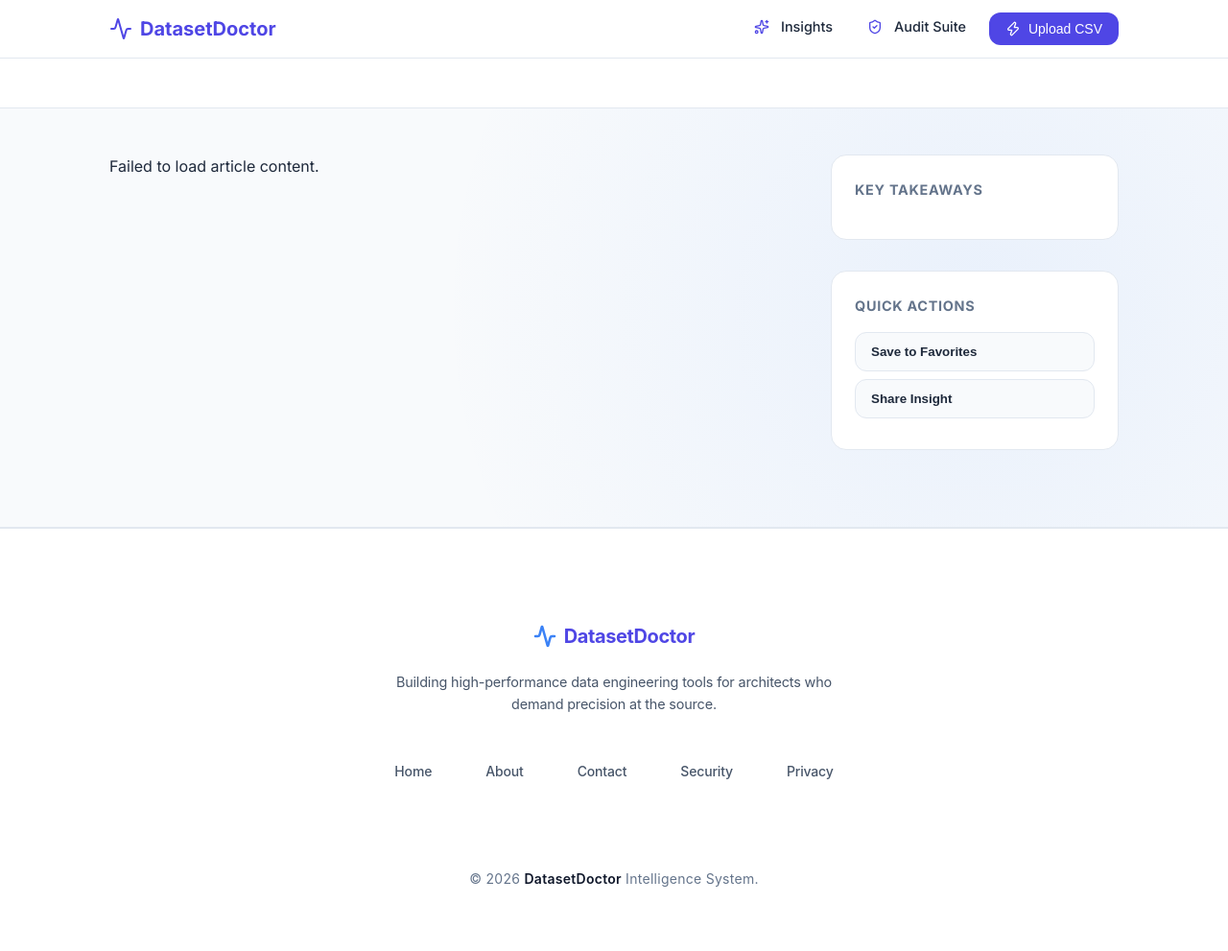
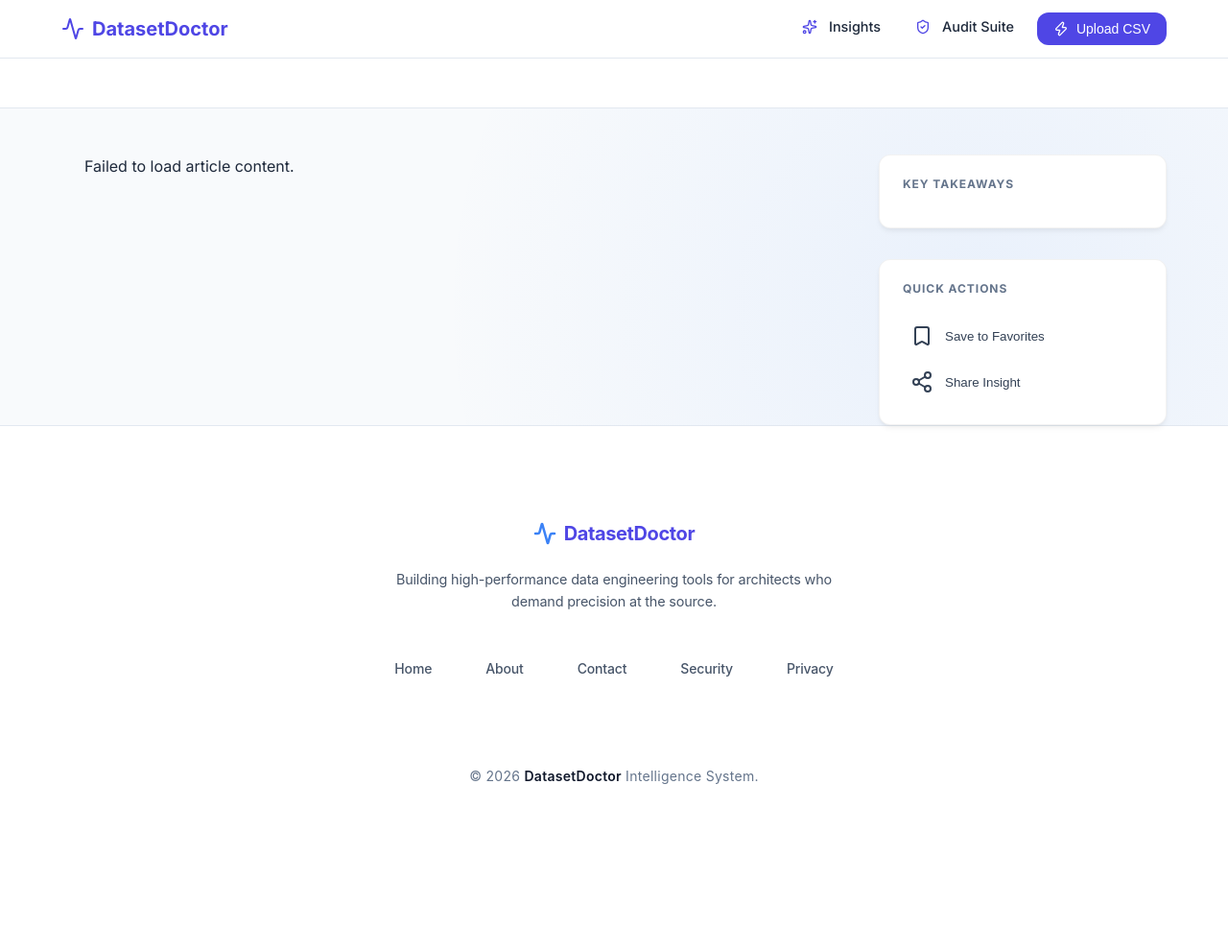
Before and after one commit to epythonlab2/DatasetDoctor, a FastAPI app: page /insights/1 in a window 1280 px wide. Shown: the whole page at 96% size. After the commit the page ends 817 px from the top, so only its background shows below. Run offline with FastAPI, Linux system fonts and the light colour scheme; data that the repository does not hold is empty; some libraries are stand-ins or nearby versions.

Commit message:
updating insight details ui

```diff
--- a/datasetdoctor/api/schemas.py
+++ b/datasetdoctor/api/schemas.py
@@ -10,6 +10,8 @@ class Insight(BaseModel):
     category: str
     content: str
     slug: str
+    featured: bool
+    takeaways: str
     image_url: str
     created_at: Optional[datetime] = None
 
--- a/static/css/insights.css
+++ b/static/css/insights.css
@@ -40,7 +40,13 @@
 }
 
 
-
+/* Layout Wrapper */
+.dashboard-wrapper {
+    max-width: var(--max-width); /* 1100px */
+    margin: 0 auto;
+    width: 100%;
+    padding: 0 var(--gutter);
+}
 
 /* Ensure the hero-section respects the fixed header */
 .hero-section {
@@ -980,14 +986,6 @@ a { text-decoration: none; }
     border-bottom: 1px solid var(--border);
 }
 
-.content-width {
-    max-width: var(--max-width-content);
-    margin: 0 auto;
-    padding: 0 var(--gutter);
-    transition: opacity 0.3s ease-in-out;
-}
-
-
 .category-badge {
     display: inline-flex;
     padding: 0.4rem 1rem;
@@ -1037,10 +1035,19 @@ a { text-decoration: none; }
     margin: 0;
     padding: 0;
     padding-top: 3rem;
+    width: 100%;
+    max-width: var(--max-width-content);
 }
 .article-body > * {
     max-width: var(--max-width-content); /* Limits text line length for readability */
 }
+
+.content-width {
+    max-width: var(--max-width-content); /* Usually 800px */
+    margin: 0 auto;
+    padding: 0 var(--gutter);
+}
+
 /* Force standard reading typography */
 .article-body p {
     font-size: 1.125rem;
@@ -1057,6 +1064,14 @@ a { text-decoration: none; }
     box-shadow: 0 20px 40px rgba(0, 0, 0, 0.05);
 }
 
+.prose p,
+.prose h2,
+.prose img {
+    /* Reset horizontal margins to prevent shifting */
+    margin-left: 0 !important;
+    margin-right: 0 !important;
+}
+
 .prose p {
     margin-bottom: 2rem;
     color: #334155;
@@ -1065,7 +1080,8 @@ a { text-decoration: none; }
 }
 
 .prose h2 {
-    margin: 3.5rem 0 1.5rem;
+    margin-top: 3.5rem;
+    margin-bottom: 1.5rem;
     font-size: 1.875rem;
     font-weight: 800;
 }
@@ -1091,26 +1107,108 @@ a { text-decoration: none; }
     margin-top:0 !important;
 }
 
-.related-grid {
-    display: grid;
-    grid-template-columns: repeat(auto-fit, minmax(280px, 1fr));
-    gap: 1.5rem;
+.related-list {
+    display: flex;
+    flex-direction: column;
+    max-width: 800px; /* Aligns with your article width */
+    margin: 0 auto;
+}
+.related-list::-webkit-scrollbar {
+    display: none;
 }
 
-.related-card {
+.related-item {
+    display: flex;
+    justify-content: space-between;
+    align-items: center;
+    padding: 1.5rem 0;
+    border-bottom: 1px solid var(--border);
+    transition: color 0.2s ease;
+    text-decoration: none;
+    color: var(--text-main);
+}
+
+.related-item:hover {
+    color: var(--primary);
+}
+
+.related-item h3 {
+    margin: 0;
+    font-size: 1.25rem;
+    font-weight: 500;
+}
+
+.related-item span {
+    font-size: 0.8rem;
+    color: var(--text-muted);
+    font-weight: 600;
+    text-transform: uppercase;
+}
+
+.article-page-wrapper {
+    display: grid;
+    grid-template-columns: 1fr 300px; /* 70% content, 30% sidebar */
+    gap: 4rem;
+    align-items: start;
+    width: 100%;
+}
+
+.article-sidebar {
+   position: sticky;
+    top: calc(var(--nav-height) + 2rem);
     display: flex;
     flex-direction: column;
-    padding: 1.5rem;
-    border: 1px solid var(--border);
-    border-radius: 16px;
-    background: white;
-    transition: transform 0.3s ease, box-shadow 0.3s ease;
+    gap: 2rem;
+    padding-top: 3rem;
+    width: 100%;
 }
 
-.related-card:hover {
-    transform: translateY(-5px);
-    box-shadow: 0 10px 20px rgba(0,0,0,0.05);
+
+.sidebar-widget {
+    background: #ffffff;
+    padding: 1.25rem;
+    border-radius: 12px;
+    /* Soft, subtle shadow instead of a harsh border */
+    box-shadow: 0 4px 6px -1px rgba(0, 0, 0, 0.05), 0 2px 4px -1px rgba(0, 0, 0, 0.03);
+    border: 1px solid rgba(0, 0, 0, 0.05);
 }
+
+.sidebar-title {
+    font-size: 0.75rem;
+    font-weight: 700;
+    color: #64748b; /* Slate-500 */
+    text-transform: uppercase;
+    letter-spacing: 0.08em;
+    margin-bottom: 1rem;
+    padding-left: 0.25rem;
+}
+
+.sidebar-btn {
+    display: flex;
+    align-items: center;
+    gap: 0.75rem; /* Space between icon and text */
+    width: 100%;
+    padding: 0.75rem;
+    background: transparent;
+    border: none;
+    border-radius: 8px;
+    color: #334155;
+    font-weight: 500;
+    cursor: pointer;
+    transition: all 0.2s ease;
+}
+
+.sidebar-btn:hover {
+    background: #f1f5f9; /* Slate-100 */
+    color: var(--primary);
+}
+.takeaways-list {
+    list-style: none;
+    padding: 0;
+    margin: 0;
+
+}
+
 
 /* ==========================================================================
    CODE BLOCKS
@@ -1160,72 +1258,44 @@ a { text-decoration: none; }
     color: #fff;
 }
 
-.article-page-wrapper {
-    display: grid;
-    grid-template-columns: 1fr 300px; /* 70% content, 30% sidebar */
-    gap: 4rem;
-    margin: 0 auto;
-    padding: 0 var(--gutter);
-    align-items: start;
-}
-
-.article-sidebar {
-    position: sticky;
-    top: calc(var(--nav-height) + 2rem);
-    display: flex;
-    flex-direction: column;
-    gap: 2rem;
-    padding-top: 3rem;
-}
-
-.sidebar-widget {
-    background: white;
-    padding: 1.5rem;
-    border: 1px solid var(--border);
-    border-radius: var(--radius-lg);
-}
-
-.sidebar-title {
-    font-size: 0.9rem;
-    text-transform: uppercase;
-    color: var(--secondary);
-    margin-bottom: 1rem;
-    letter-spacing: 0.05em;
-}
-.sidebar-btn {
-    display: block;
-    width: 100%;
-    padding: 0.75rem 1rem;
-    margin-bottom: 0.5rem;
-    background: var(--bg-main);
-    border: 1px solid var(--border);
-    border-radius: var(--radius-md);
-    color: var(--text-main);
-    font-weight: 600;
-    cursor: pointer;
-    transition: var(--transition);
-    text-align: left;
-}
-
-.sidebar-btn:hover {
-    background: var(--primary);
-    color: white;
-    border-color: var(--primary);
-}
-.takeaways-list {
-    list-style: none;
-    padding: 0;
-    margin: 0;
-}
 
 /* Responsive: Stack on small screens */
 @media (max-width: 1024px) {
-    .article-page-wrapper {
+    .article-page-wrapper{
         grid-template-columns: 1fr;
+        gap: 2rem;
     }
+
     .article-sidebar {
         position: static;
         order: -1; /* Optionally move sidebar to top on mobile */
+    }
+}
+@media (max-width: 768px) {
+    /* 1. Synchronize the horizontal space */
+    .article-body,
+    .related-articles {
+        padding-left: var(--gutter, 1.5rem);
+        padding-right: var(--gutter, 1.5rem);
+    }
+
+    /* 2. Fix the prose 'nudge' that was causing misalignment */
+    .prose, .prose p, .prose h2 {
+        margin-left: 0 !important;
+        margin-right: 0 !important;
+        padding-left: 0 !important;
+        padding-right: 0 !important;
+    }
+
+    /* 3. Keep vertical spacing consistent */
+    .related-articles {
+        padding-top: 3rem;
+        padding-bottom: 2rem;
+    }
+}
+@media (max-width: 480px) {
+    :root {
+        --gutter: 1rem; /* Smaller margins for small phone screens */
     }
 }
 
--- a/static/css/styles.css
+++ b/static/css/styles.css
@@ -58,6 +58,7 @@
   --text-xl: 1.5rem;      /* 24px */
   --text-2xl: 2rem;       /* 32px */
   --text-4xl: 3.5rem;     /* 56px */
+  --max-width: 1100px;
 }
 
 /* ==========================================================================
@@ -1491,8 +1492,6 @@ tr:last-child td {
 
 @media (max-width: 768px) {
 
-
-
     /* 2. THE SHOW/HIDE SWITCH ENGINE */
     /* Force-hides the nav container on mobile by default */
     .nav-actions.nav-actions-wrapper {
@@ -1716,3 +1715,15 @@ tr:last-child td {
     0%, 100% { opacity: 1; }
     50% { opacity: 0.6; }
 }
+
+/* Google Adsense Container */
+.ad-container {
+    margin: 2rem 0;
+    min-height: 250px; /* Prevents the page from jumping */
+    width: 100%;
+    background: #f8fafc; /* Subtle background to show ad space */
+    display: flex;
+    justify-content: center;
+    align-items: center;
+    border-radius: var(--radius-md);
+}
--- a/static/js/insight/insight_detail.js
+++ b/static/js/insight/insight_detail.js
@@ -1,6 +1,6 @@
 import { API } from '../api.js';
 import { escapeHtml } from '../utils/utils.js';
-
+import { initAdSense, injectAdIntoContainer } from '../utils/ads.js';
 
 /**
  * Fetches the main article content and renders it.
@@ -12,12 +12,9 @@ export async function loadArticleDetail(slug) {
 
     try {
         const insight = await API.getInsightBySlug(slug);
-
-
         if (!insight) throw new Error("Article not found");
 
         // 1. Render Hero
-
         hero.innerHTML = `
             <div class="content-width">
                 <span class="category-badge">${escapeHtml(insight.category || 'General')}</span>
@@ -30,7 +27,7 @@ export async function loadArticleDetail(slug) {
             </div>
         `;
 
-	// 2. Render Body FIRST
+        // 2. Render Body
         body.innerHTML = `
             <div class="content-width prose">
                 <img src="${escapeHtml(insight.image_url || '/static/placeholder.png')}"
@@ -40,11 +37,8 @@ export async function loadArticleDetail(slug) {
             </div>
         `;
 
-        // 3. Generate Sidebar after the next browser paint
-       // NEW: Render Dynamic Takeaways
+        // 3. Render Dynamic Takeaways
         if (sidebarList) {
-            // Assume insight.takeaways is an Array.
-            // If it's a string, use .split('\n')
             const takeaways = Array.isArray(insight.takeaways)
                 ? insight.takeaways
                 : (insight.takeaways || "").split('\n').filter(t => t.trim() !== "");
@@ -52,90 +46,71 @@ export async function loadArticleDetail(slug) {
             if (takeaways.length > 0) {
                 sidebarList.innerHTML = takeaways.map(point => `
                     <li>
-                        <i data-lucide="check-circle-2" class="takeaway-icon"></i>
+                        <i data-lucide="check-circle-2" class="takeaway-icon" style="color:var(--primary);"></i>
                         <span>${escapeHtml(point)}</span>
                     </li>
                 `).join("");
             } else {
-                // Hide widget if no takeaways exist
-                sidebarList.closest('.sidebar-widget').style.display = 'none';
+                const widget = sidebarList.closest('.sidebar-widget');
+                if (widget) widget.style.display = 'none';
             }
         }
 
-        requestAnimationFrame(() => generateSidebarNavigation());
+        // 4. Handle AdSense Integration
+        initAdSense();
+        const prose = body.querySelector('.prose');
+        const paragraphs = prose.querySelectorAll('p');
 
+        // Insert Ad after the 2nd paragraph if available
+        if (paragraphs.length >= 2) {
+            const adContainer = document.createElement('div');
+            adContainer.className = 'ad-container';
+            paragraphs[1].after(adContainer);
+            injectAdIntoContainer(adContainer, 'YOUR_SPECIFIC_SLOT_ID');
+        }
+
+        // Final UI Updates
         if (window.lucide) lucide.createIcons();
+
     } catch (err) {
         console.error("Error loading article:", err);
-        body.innerHTML = `<div class="error-state">Failed to load article content.</div>`;
+        body.innerHTML = `<div class="content-width error-state">Failed to load article content.</div>`;
     }
-
-
 }
 
 /**
- * Fetches and renders related insights grid.
+ * Fetches and renders related insights as an editorial list.
  */
 export async function fetchRelatedInsights(slug) {
-    const grid = document.getElementById("related-grid");
+    const listContainer = document.getElementById("related-list");
     const header = document.getElementById("header_text");
+    const section = listContainer.closest('.related-articles');
 
-    if (!grid) return;
+    if (!listContainer) return;
 
     try {
         const related = await API.getRelatedInsights(slug);
 
+        // Hide the entire section if no related items are found
         if (!related || related.length === 0) {
-            grid.parentElement.style.display = 'none'; // Hide section if empty
+            if (section) section.style.display = 'none';
             return;
         }
 
+        // Ensure section is visible
+        if (section) section.style.display = 'block';
         if (header) header.textContent = "Related Insights";
 
-        grid.innerHTML = related.map(item => `
-            <article class="related-card">
-                <span class="category-badge">${escapeHtml(item.category || 'General')}</span>
+        // Map the items to the new editorial list structure
+        listContainer.innerHTML = related.map(item => `
+            <a href="/insights/${escapeHtml(item.slug)}" class="related-item">
                 <h3>${escapeHtml(item.title)}</h3>
-                <p>${escapeHtml(item.content?.replace(/<[^>]*>?/gm, '').substring(0, 100) || '')}...</p>
-                <a href="/insights/${escapeHtml(item.slug)}">Read more &rarr;</a>
-            </article>
+                <span>${escapeHtml(item.category || 'General')} &rarr;</span>
+            </a>
         `).join("");
 
-        if (window.lucide) lucide.createIcons();
     } catch (err) {
         console.error("Related Error:", err);
-        grid.innerHTML = "<p>Could not load related insights.</p>";
+        if (section) section.style.display = 'none';
     }
 }
-
-function generateSidebarNavigation() {
-    const articleBody = document.getElementById('article-body');
-    const sidebarList = document.getElementById('takeaways-list');
-    const sidebarWidget = sidebarList.closest('.sidebar-widget');
-
-    // Select H2s inside the injected .prose container
-    const headings = articleBody.querySelectorAll('.prose h2');
-
-    if (headings.length === 0) {
-        if (sidebarWidget) sidebarWidget.style.display = 'none';
-        return;
-    }
-
-    // Clear existing list to prevent duplicates
-    sidebarList.innerHTML = '';
-
-    headings.forEach((h2, index) => {
-        const id = `heading-${index}`;
-        h2.id = id;
-
-        const li = document.createElement('li');
-        const a = document.createElement('a');
-
-        a.textContent = h2.textContent;
-        a.href = `#${id}`;
-        a.className = 'takeaway-link';
-
-        li.appendChild(a);
-        sidebarList.appendChild(li);
-    });
-}
--- /dev/null
+++ b/static/js/utils/ads.js
@@ -0,0 +1,31 @@
+// src/utils/ads.js
+
+export function initAdSense() {
+    // Only load the script once
+    if (document.querySelector('script[src*="adsbygoogle"]')) return;
+
+    const script = document.createElement('script');
+    script.src = "https://pagead2.googlesyndication.com/pagead/js/adsbygoogle.js";
+    script.async = true;
+    script.crossOrigin = "anonymous";
+    document.head.appendChild(script);
+}
+
+export function injectAdIntoContainer(container, slotId) {
+    const ins = document.createElement('ins');
+    ins.className = 'adsbygoogle';
+    ins.style.display = 'block';
+    ins.setAttribute('data-ad-client', 'ca-pub-YOUR_PUBLISHER_ID'); // Replace with your ID
+    ins.setAttribute('data-ad-slot', slotId);
+    ins.setAttribute('data-ad-format', 'auto');
+    ins.setAttribute('data-full-width-responsive', 'true');
+
+    container.appendChild(ins);
+
+    // Push the ad to AdSense
+    try {
+        (window.adsbygoogle = window.adsbygoogle || []).push({});
+    } catch (e) {
+        console.error("AdSense push error:", e);
+    }
+}
--- a/templates/detail.html
+++ b/templates/detail.html
@@ -64,18 +64,29 @@
 		        <ul id="takeaways-list" class="takeaways-list"></ul>
 		    </div>
 		    <div class="sidebar-widget">
-		        <h4 class="sidebar-title">Quick Actions</h4>
-		        <button id="btn-save" class="sidebar-btn">Save to Favorites</button>
-		        <button id="btn-share" class="sidebar-btn">Share Insight</button>
-		    </div>
+			    <h4 class="sidebar-title">Quick Actions</h4>
+
+			    <button id="btn-save" class="sidebar-btn">
+				<i data-lucide="bookmark" size="18"></i>
+				Save to Favorites
+			    </button>
+
+			    <button id="btn-share" class="sidebar-btn">
+				<i data-lucide="share-2" size="18"></i>
+				Share Insight
+			    </button>
+			</div>
 		</aside>
 	    </div>
 
+
 	    <section class="related-articles">
-		<div class="content-width">
-		    <h2 id="header_text"></h2>
-		    <div class="related-grid" id="related-grid"></div>
-		</div>
+		  <div class="content-width">
+		  	<h2 style="margin-bottom: 1rem;" id="header_text">Read More</h2>
+			<div class="related-list" id="related-list">
+
+			    </div>
+		   </div>
 	    </section>
     </main>
 
```
